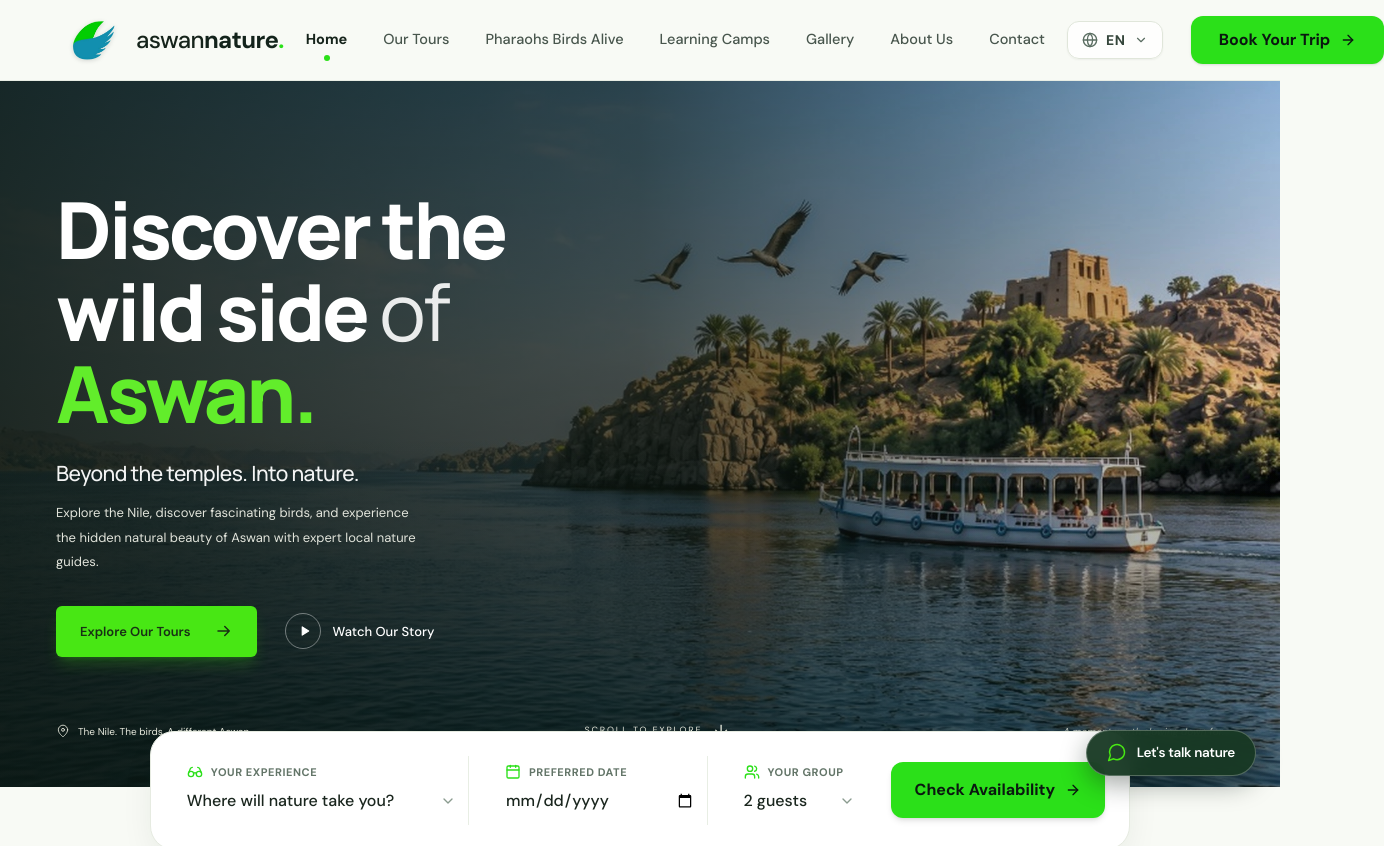
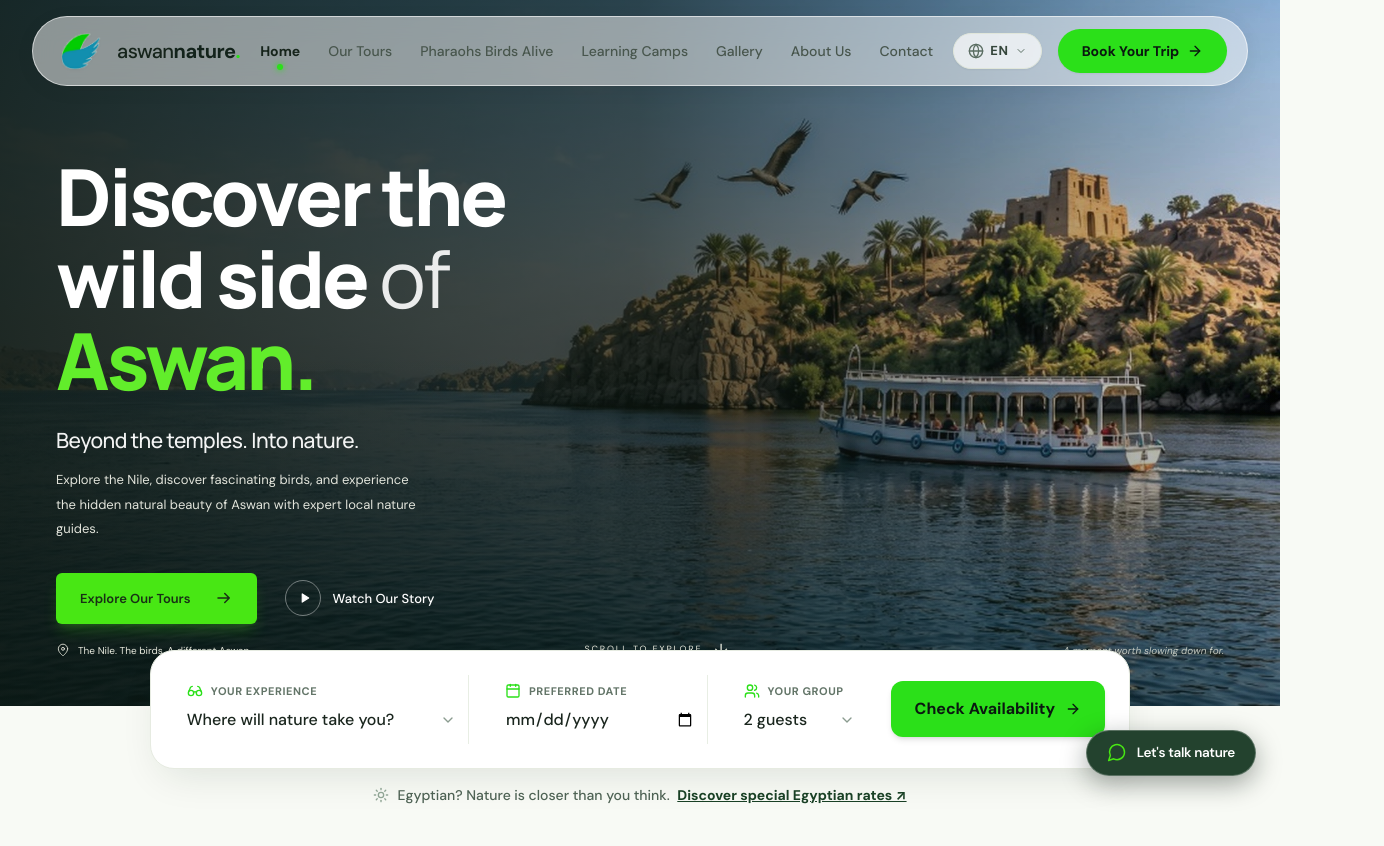
Before and after one commit to Islam-Shahat/Aswan-Nature, a React (Vite) app: page / in a window 1280 px wide. Shown: the top 846 px of the page, 1384 px wide, since content can reach past the window. Built offline with nearby package versions, Linux system fonts and the light colour scheme; a web font is replaced by a local one.

Commit message:
feat: transform navbar into floating glassmorphic pill with full rounded border and dynamic white background on scroll

```diff
--- a/src/components/Header.jsx
+++ b/src/components/Header.jsx
@@ -1,22 +1,27 @@
-import React, { useState } from 'react';
+import React, { useState, useEffect } from 'react';
 import { Globe, ArrowRight, Menu, X, ChevronDown } from 'lucide-react';
-
-
-
-
-
-
-
 
 export const Header = ({
   onBookClick,
   onNavClick,
   currentLang = 'EN',
-  onToggleLang
+  onToggleLang,
 }) => {
   const [mobileMenuOpen, setMobileMenuOpen] = useState(false);
   const [activeNav, setActiveNav] = useState('Home');
   const [langOpen, setLangOpen] = useState(false);
+  const [isScrolled, setIsScrolled] = useState(false);
+
+  // Track scroll state to smoothly transition background from transparent to white
+  useEffect(() => {
+    const handleScroll = () => {
+      setIsScrolled(window.scrollY > 20);
+    };
+
+    window.addEventListener('scroll', handleScroll, { passive: true });
+    handleScroll();
+    return () => window.removeEventListener('scroll', handleScroll);
+  }, []);
 
   const navItems = [
     { label: currentLang === 'AR' ? 'الرئيسية' : 'Home', href: '#' },
@@ -25,8 +30,8 @@ export const Header = ({
     { label: currentLang === 'AR' ? 'معسكرات التعلم' : 'Learning Camps', href: '#camps' },
     { label: currentLang === 'AR' ? 'معرض الصور' : 'Gallery', href: '#gallery' },
     { label: currentLang === 'AR' ? 'من نحن' : 'About Us', href: '#about' },
-  { label: currentLang === 'AR' ? 'تواصل معنا' : 'Contact', href: '#contact' }];
-
+    { label: currentLang === 'AR' ? 'تواصل معنا' : 'Contact', href: '#contact' },
+  ];
 
   const handleNavClick = (label, href) => {
     setActiveNav(label);
@@ -49,22 +54,32 @@ export const Header = ({
   };
 
   return (
-    <header className="sticky top-0 z-50 bg-[#F8FAF5]/95 backdrop-blur-md border-b border-[#E8EDE4] transition-all">
-      <div className="w-full max-w-[1760px] mx-auto px-6 sm:px-10 lg:px-14 xl:px-18 2xl:px-24 h-20 flex items-center justify-between">
-        {/* Brand Logo matching official branding */}
-        <a href="#" className="flex items-center gap-4 sm:gap-5 group flex-shrink-0">
+    <header className="fixed top-2 sm:top-4 inset-x-0 z-50 px-3 sm:px-6 lg:px-8 flex justify-center pointer-events-none transition-all duration-300">
+      {/* Floating Pill Island Navbar */}
+      <div
+        className={`pointer-events-auto w-full max-w-[1360px] h-16 sm:h-[70px] px-4 sm:px-6 lg:px-7 rounded-full flex items-center justify-between transition-all duration-300 ${
+          isScrolled
+            ? 'bg-white/95 backdrop-blur-lg border border-[#E2E8DC] shadow-[0_12px_36px_-6px_rgba(20,40,25,0.12)]'
+            : 'bg-white/50 backdrop-blur-md border border-white/60 shadow-[0_4px_20px_rgba(0,0,0,0.05)]'
+        }`}
+      >
+        {/* Brand Logo */}
+        <a href="#" className="flex items-center gap-3 sm:gap-4 group flex-shrink-0">
           <img
             src="/assets/logo-official.png"
             alt="Aswan Nature Logo"
-            className="w-11 h-11 object-contain group-hover:scale-105 transition-transform drop-shadow-sm" />
-
-          <span className="text-xl sm:text-2xl tracking-tight text-[#16241B] font-medium flex items-baseline">
+            className="w-9 h-9 sm:w-10 sm:h-10 object-contain group-hover:scale-105 transition-transform drop-shadow-xs"
+          />
+          <span className="text-lg sm:text-xl tracking-tight text-[#16241B] font-medium flex items-baseline">
             aswan<span className="font-bold text-[#13231B]">nature<span className="text-[#2BE019]">.</span></span>
           </span>
         </a>
 
         {/* Desktop Navigation */}
-        <nav className="hidden xl:flex items-center gap-5 xl:gap-6 text-[14.5px] font-medium text-[#2C3B30] mx-4" aria-label="Main navigation">
+        <nav
+          className="hidden xl:flex items-center gap-1 2xl:gap-2 text-[14px] font-medium text-[#2C3B30] mx-2"
+          aria-label="Main navigation"
+        >
           {navItems.map((item) => {
             const isActive = activeNav === item.label;
             return (
@@ -75,79 +90,79 @@ export const Header = ({
                   e.preventDefault();
                   handleNavClick(item.label, item.href);
                 }}
-                className={`relative px-1.5 py-1 transition-colors hover:text-[#16241B] whitespace-nowrap ${
-                isActive ? 'font-bold text-[#16241B]' : 'text-[#48564D]'}`
-                }>
-
+                className={`relative px-3 py-1.5 rounded-full transition-all duration-200 hover:text-[#16241B] hover:bg-black/5 whitespace-nowrap ${
+                  isActive ? 'font-bold text-[#16241B]' : 'text-[#48564D]'
+                }`}
+              >
                 {item.label}
-                {isActive &&
-                <span className="absolute -bottom-1.5 left-1/2 -translate-x-1/2 w-1.5 h-1.5 rounded-full bg-[#2BE019]" />
-                }
-              </a>);
-
+                {isActive && (
+                  <span className="absolute -bottom-0.5 left-1/2 -translate-x-1/2 w-1.5 h-1.5 rounded-full bg-[#2BE019] shadow-[0_0_6px_#2BE019]" />
+                )}
+              </a>
+            );
           })}
         </nav>
 
         {/* Right Actions */}
-        <div className="flex items-center gap-5 sm:gap-7 flex-shrink-0">
-          {/* Language Switcher with AR / EN */}
+        <div className="flex items-center gap-2.5 sm:gap-4 flex-shrink-0">
+          {/* Language Switcher */}
           <div className="relative">
             <button
               onClick={() => setLangOpen(!langOpen)}
-              className="flex items-center gap-2 text-xs sm:text-sm font-bold uppercase tracking-wider text-[#35463B] hover:text-[#16241B] px-3.5 py-2 rounded-xl border border-[#E0E6DA] bg-white/80 hover:bg-white shadow-xs transition-colors"
-              aria-label={currentLang === 'EN' ? 'Switch to Arabic' : 'التبديل إلى الإنجليزية'}>
-
-              <Globe className="w-4 h-4 text-[#5A6D61]" />
+              className="flex items-center gap-1.5 text-xs sm:text-[13px] font-bold uppercase tracking-wider text-[#35463B] hover:text-[#16241B] px-3.5 py-1.5 sm:py-2 rounded-full border border-[#E0E6DA] bg-white/70 hover:bg-white shadow-xs transition-colors cursor-pointer"
+              aria-label={currentLang === 'EN' ? 'Switch to Arabic' : 'التبديل إلى الإنجليزية'}
+            >
+              <Globe className="w-3.5 h-3.5 sm:w-4 sm:h-4 text-[#5A6D61]" />
               <span>{currentLang}</span>
-              <ChevronDown className="w-3.5 h-3.5 text-[#5A6D61]" />
+              <ChevronDown className="w-3 h-3 text-[#5A6D61]" />
             </button>
 
-            {langOpen &&
-            <div className="absolute right-0 mt-2 w-34 bg-white border border-[#E5EADF] rounded-xl shadow-lg py-1.5 z-50 animate-in fade-in zoom-in-95 duration-150">
+            {langOpen && (
+              <div className="absolute right-0 rtl:right-auto rtl:left-0 mt-2 w-32 bg-white/95 backdrop-blur-md border border-[#E5EADF] rounded-2xl shadow-xl py-1.5 z-50 animate-in fade-in zoom-in-95 duration-150">
                 <button
                   onClick={() => handleSelectLang('EN')}
-                className="w-full text-left px-3.5 py-2 text-xs font-semibold hover:bg-[#F4F7F1] flex items-center justify-between">
-
+                  className="w-full text-left px-3.5 py-2 text-xs font-semibold hover:bg-[#F4F7F1] flex items-center justify-between cursor-pointer"
+                >
                   <span>English</span>
                   {currentLang === 'EN' && <span className="w-1.5 h-1.5 rounded-full bg-[#2BE019]" />}
                 </button>
                 <button
                   onClick={() => handleSelectLang('AR')}
-                className="w-full text-right px-3.5 py-2 text-xs font-semibold hover:bg-[#F4F7F1] flex items-center justify-between">
-
+                  className="w-full text-right px-3.5 py-2 text-xs font-semibold hover:bg-[#F4F7F1] flex items-center justify-between cursor-pointer"
+                >
                   {currentLang === 'AR' && <span className="w-1.5 h-1.5 rounded-full bg-[#2BE019]" />}
                   <span>العربية</span>
                 </button>
               </div>
-            }
+            )}
           </div>
 
-          {/* Book CTA matching Figma */}
+          {/* Book CTA Pill Button */}
           <button
             onClick={onBookClick}
-            className="hidden sm:inline-flex items-center gap-2.5 bg-[#2BE019] hover:bg-[#25C715] text-[#0A1810] font-bold text-sm sm:text-base px-6 sm:px-7 py-3 rounded-xl shadow-sm hover:shadow transition-all duration-200 active:scale-[0.98]">
-
+            className="hidden sm:inline-flex items-center gap-2 bg-[#2BE019] hover:bg-[#25C715] text-[#0A1810] font-bold text-xs sm:text-sm px-5 sm:px-6 py-2.5 sm:py-3 rounded-full shadow-xs hover:shadow-md hover:-translate-y-0.5 transition-all duration-200 active:scale-95 cursor-pointer"
+          >
             <span>{currentLang === 'AR' ? 'احجز رحلتك' : 'Book Your Trip'}</span>
-            <ArrowRight className="w-4 h-4" />
+            <ArrowRight className="w-3.5 h-3.5 sm:w-4 sm:h-4 rtl:rotate-180" />
           </button>
 
           {/* Mobile Menu Toggle Button */}
           <button
             onClick={() => setMobileMenuOpen(!mobileMenuOpen)}
-            className="xl:hidden p-2 rounded-lg text-[#2C3B30] hover:text-[#16241B] hover:bg-[#EAEFE6] transition-colors"
+            className="xl:hidden p-2 rounded-full text-[#2C3B30] hover:text-[#16241B] hover:bg-black/5 transition-colors cursor-pointer"
             aria-label="Toggle menu"
-            aria-expanded={mobileMenuOpen}>
-
-            {mobileMenuOpen ? <X className="w-6 h-6" /> : <Menu className="w-6 h-6" />}
+            aria-expanded={mobileMenuOpen}
+          >
+            {mobileMenuOpen ? <X className="w-5 h-5 sm:w-6 sm:h-6" /> : <Menu className="w-5 h-5 sm:w-6 sm:h-6" />}
           </button>
         </div>
       </div>
 
-      {/* Mobile Drawer */}
-      {mobileMenuOpen &&
-      <div className="xl:hidden border-t border-[#E8EDE4] bg-[#F8FAF5] px-6 py-6 space-y-4 animate-in slide-in-from-top duration-200">
-          <nav className="flex flex-col space-y-3">
-            {navItems.map((item) =>
+      {/* Mobile Floating Dropdown Card */}
+      {mobileMenuOpen && (
+        <div className="pointer-events-auto absolute top-full mt-2 w-[calc(100%-24px)] sm:w-[calc(100%-48px)] max-w-md bg-white/95 backdrop-blur-xl rounded-3xl border border-[#E2E8DC] p-5 shadow-2xl space-y-3 animate-in slide-in-from-top-3 duration-200 z-50">
+          <nav className="flex flex-col space-y-2">
+            {navItems.map((item) => (
               <a
                 key={item.label}
                 href={item.href}
@@ -155,27 +170,27 @@ export const Header = ({
                   e.preventDefault();
                   handleNavClick(item.label, item.href);
                 }}
-            className="text-base font-semibold text-[#2C3B30] hover:text-[#16241B] py-2 border-b border-[#EAF0E6] flex items-center justify-between">
-
+                className="text-sm font-semibold text-[#2C3B30] hover:text-[#16241B] hover:bg-[#F3F6EE] px-3.5 py-2.5 rounded-xl flex items-center justify-between transition-colors"
+              >
                 <span>{item.label}</span>
-                <span className="text-xs text-[#8A9C8E]">→</span>
+                <span className="text-xs text-[#8A9C8E] rtl:rotate-180">→</span>
               </a>
-          )}
+            ))}
           </nav>
-          <div className="pt-2">
+          <div className="pt-2 border-t border-[#EAEFE6]">
             <button
               onClick={() => {
                 setMobileMenuOpen(false);
                 onBookClick();
               }}
-            className="w-full flex items-center justify-center gap-2 bg-[#2BE019] text-[#0A1810] font-bold text-base py-3.5 rounded-xl shadow-md">
-
+              className="w-full flex items-center justify-center gap-2 bg-[#2BE019] text-[#0A1810] font-bold text-sm py-3 rounded-full shadow-md hover:bg-[#25C715] transition-colors cursor-pointer"
+            >
               <span>{currentLang === 'AR' ? 'احجز رحلتك الآن' : 'Book Your Trip'}</span>
-              <ArrowRight className="w-4 h-4" />
+              <ArrowRight className="w-4 h-4 rtl:rotate-180" />
             </button>
           </div>
         </div>
-      }
-    </header>);
-
+      )}
+    </header>
+  );
 };
--- a/src/components/Hero.jsx
+++ b/src/components/Hero.jsx
@@ -20,7 +20,7 @@ export const Hero = ({ onExploreTours, currentLang = 'EN' }) => {
       <div className="absolute inset-0 -z-10 bg-gradient-to-t from-[#09120C]/40 via-transparent to-transparent" />
 
       {/* Main Hero Content */}
-      <div className="w-[min(1240px,calc(100%-40px))] sm:w-[min(1240px,calc(100%-80px))] lg:w-[min(1240px,calc(100%-112px))] mx-auto pt-16 sm:pt-20 2xl:pt-24">
+      <div className="w-[min(1240px,calc(100%-40px))] sm:w-[min(1240px,calc(100%-80px))] lg:w-[min(1240px,calc(100%-112px))] mx-auto pt-24 sm:pt-28 lg:pt-32 2xl:pt-36">
         <h1 className="font-heading font-extrabold text-[clamp(44px,6.15vw,87px)] tracking-[-0.04em] leading-[1.04] mt-6 sm:mt-7 rtl:font-arabic rtl:text-[clamp(40px,5.5vw,70px)] rtl:leading-[1.25] rtl:tracking-tight">
           {currentLang === 'AR' ? (
             <>
```
Lines whose indentation alone changed are shown as unchanged.
